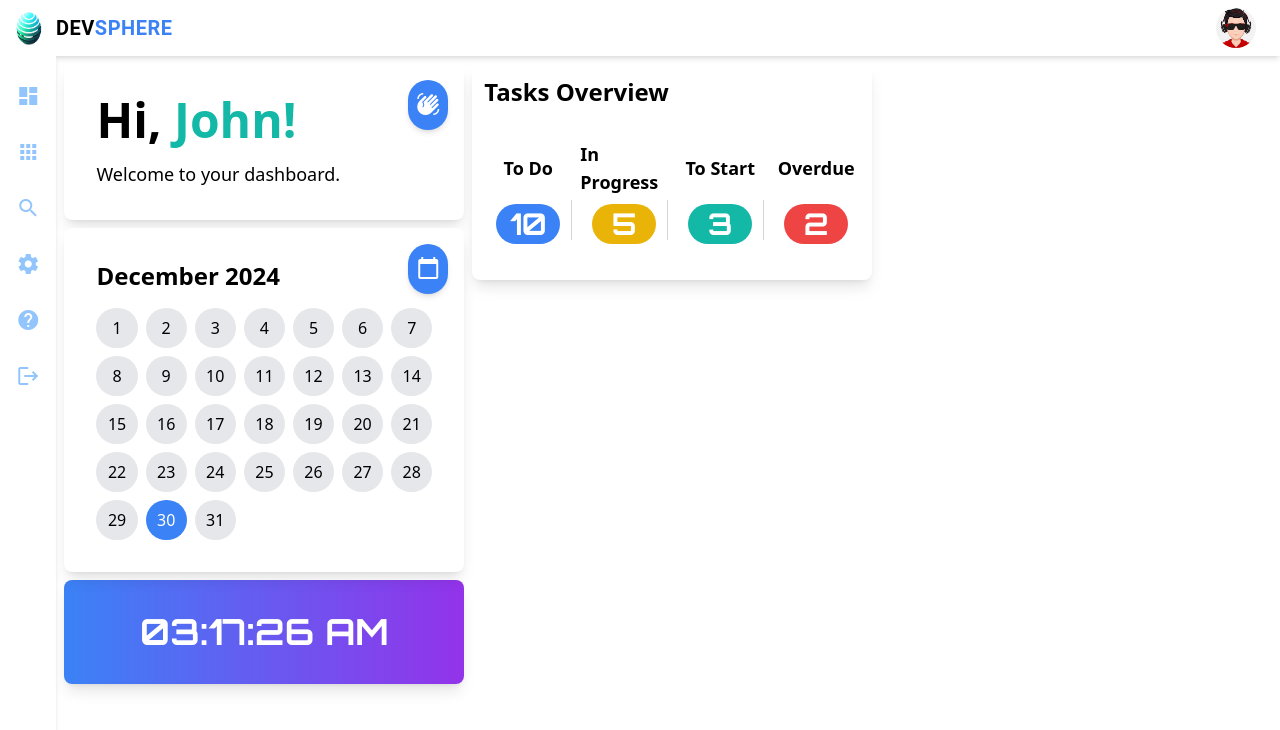
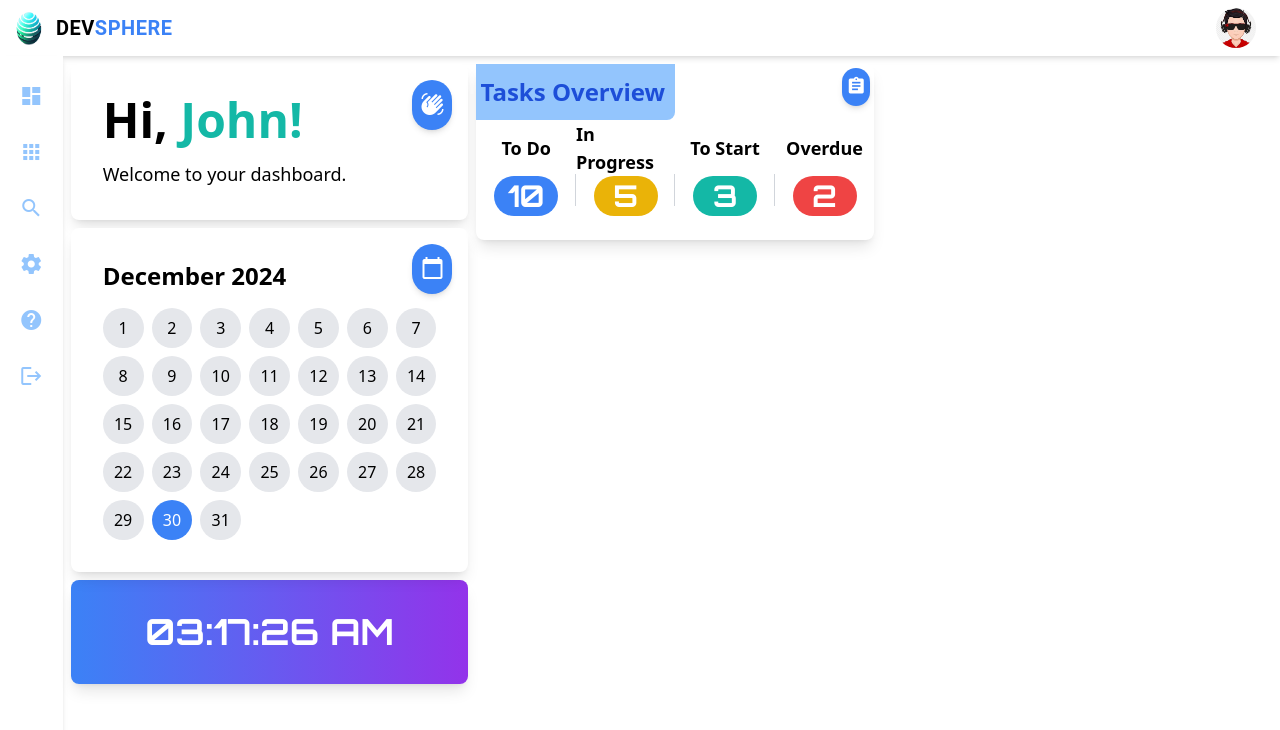
Before and after one commit to SenalAriyaratne/devsphere, a React (Create React App) app in the folder Endeavor.ReactUi/react-ui/: page /dashboard in a window 1280 px wide. Both pictures are taken after a click on the button "Sign in". Shown: the top 730 px of the page. Built offline with nearby package versions, Linux system fonts and the light colour scheme.

Commit message:
minor changes to task overview card

```diff
--- a/Endeavor.ReactUi/react-ui/src/components/TasksOverviewCard.js
+++ b/Endeavor.ReactUi/react-ui/src/components/TasksOverviewCard.js
@@ -2,54 +2,21 @@ import React from "react";
 
 const TasksOverviewCard = ({ tasks }) => {
     return (
-    //     <div className="bg-white p-3 rounded-lg shadow-lg w-full relative">
-    //   <div className="grid grid-cols-4 grid-rows-3 gap-2">
-    //     <div className="col-span-4 row-span-1 flex items-start ">
-    //       <h2 className="text-2xl font-bold">Tasks Overview</h2>
-    //     </div>
-    //     <div className="col-span-1 row-span-1 flex items-center justify-center">
-    //       <h3 className="text-lg font-bold">To Do</h3>
-    //     </div>
-    //     <div className="col-span-1 row-span-1 flex items-center justify-center">
-    //       <h3 className="text-lg font-bold">In Progress</h3>
-    //     </div>
-    //     <div className="col-span-1 row-span-1 flex items-center justify-center">
-    //       <h3 className="text-lg font-bold">To Start</h3>
-    //     </div>
-    //     <div className="col-span-1 row-span-1 flex items-center justify-center">
-    //       <h3 className="text-lg font-bold">Overdue</h3>
-    //     </div>
-    //     <div className="col-span-1 row-span-2 flex items-start justify-center">
-    //     <div className="bg-blue-500 text-white rounded-full h-10 w-16 flex items-center justify-center" style={{ fontFamily: 'Orbitron, sans-serif' }}>
-    //         <p className="text-3xl font-bold">{tasks.toDo}</p>
-    //       </div>
-    //     </div>
-    //     <div className="col-span-1 row-span-2 flex items-start justify-center">
-    //     <div className="bg-yellow-500 text-white rounded-full h-10 w-16 flex items-center justify-center" style={{ fontFamily: 'Orbitron, sans-serif' }}>
-    //         <p className="text-3xl font-bold">{tasks.inProgress}</p>
-    //       </div>
-    //     </div>
-    //     <div className="col-span-1 row-span-2 flex items-start justify-center">
-    //     <div className="bg-teal-500 text-white rounded-full h-10 w-16 flex items-center justify-center" style={{ fontFamily: 'Orbitron, sans-serif' }}>
-    //         <p className="text-3xl font-bold">{tasks.toStart}</p>
-    //       </div>
-    //     </div>
-    //     <div className="col-span-1 row-span-2 flex items-start justify-center">
-    //     <div className="bg-red-500 text-white rounded-full h-10 w-16 flex items-center justify-center" style={{ fontFamily: 'Orbitron, sans-serif' }}>
-    //         <p className="text-3xl font-bold">{tasks.overdue}</p>
-    //       </div>
-    //     </div>
-    //   </div>
-    // </div>
-    <div className="bg-white p-3 rounded-lg shadow-lg w-full relative">
-      <div className="grid grid-cols-4 grid-rows-3 gap-2">
-        <div className="col-span-4 row-span-1 flex items-start">
-          <h2 className="text-2xl font-bold">Tasks Overview</h2>
+    <div className="bg-white pb-2 rounded-lg shadow-lg w-full relative">
+      <div className="grid grid-cols-4 grid-rows-3 ">
+        <div className="col-span-2 row-span-1 flex items-center  bg-blue-300  rounded-br-lg">
+          <h2 className="text-2xl font-bold ml-1 text-blue-700">Tasks Overview</h2>
+        </div>
+        <div className=" col-span-2 row-span-1">
+          <div className="absolute top-0 right-0 mr-1 mt-1 bg-blue-500 text-white p-1 rounded-full shadow-md">
+          <span className="material-icons text-xl text-white">assignment</span>
+          </div>
+
         </div>
         <div className="col-span-1 row-span-1 flex items-center justify-center">
           <h3 className="text-lg font-bold">To Do</h3>
         </div>
-        <div className="col-span-1 row-span-1 flex items-center justify-left">
+        <div className="col-span-1 row-span-1 flex items-center justify-center">
           <h3 className="text-lg font-bold">In Progress</h3>
         </div>
         <div className="col-span-1 row-span-1 flex items-center justify-center">
@@ -62,19 +29,19 @@ const TasksOverviewCard = ({ tasks }) => {
           <div className="bg-blue-500 text-white rounded-full h-10 w-16 flex items-center justify-center" style={{ fontFamily: 'Orbitron, sans-serif' }}>
             <p className="text-3xl font-bold">{tasks.toDo}</p>
           </div>
-          <div className="absolute right-0 top-1/4 bottom-1/4 transform -translate-y-1/2 h-10 w-px bg-gray-300"></div>
+          <div className="absolute right-0 top-1/4 bottom-1/4 transform -translate-y-1/2 h-8 w-px bg-gray-300"></div>
         </div>
         <div className="col-span-1 row-span-2 flex items-start justify-center relative">
           <div className="bg-yellow-500 text-white rounded-full h-10 w-16 flex items-center justify-center" style={{ fontFamily: 'Orbitron, sans-serif' }}>
             <p className="text-3xl font-bold">{tasks.inProgress}</p>
           </div>
-          <div className="absolute right-0 top-1/4 bottom-1/4 transform -translate-y-1/2 h-10 w-px bg-gray-300"></div>
+          <div className="absolute right-0 top-1/4 bottom-1/4 transform -translate-y-1/2 h-8 w-px bg-gray-300"></div>
         </div>
         <div className="col-span-1 row-span-2 flex items-start justify-center relative">
           <div className="bg-teal-500 text-white rounded-full h-10 w-16 flex items-center justify-center" style={{ fontFamily: 'Orbitron, sans-serif' }}>
             <p className="text-3xl font-bold">{tasks.toStart}</p>
           </div>
-          <div className="absolute right-0 top-1/4 bottom-1/4  transform -translate-y-1/2 h-10 w-px bg-gray-300"></div>
+          <div className="absolute right-0 top-1/4 bottom-1/4  transform -translate-y-1/2 h-8 w-px bg-gray-300"></div>
         </div>
         <div className="col-span-1 row-span-2 flex items-start justify-center relative">
           <div className="bg-red-500 text-white rounded-full h-10 w-16 flex items-center justify-center" style={{ fontFamily: 'Orbitron, sans-serif' }}>
```
